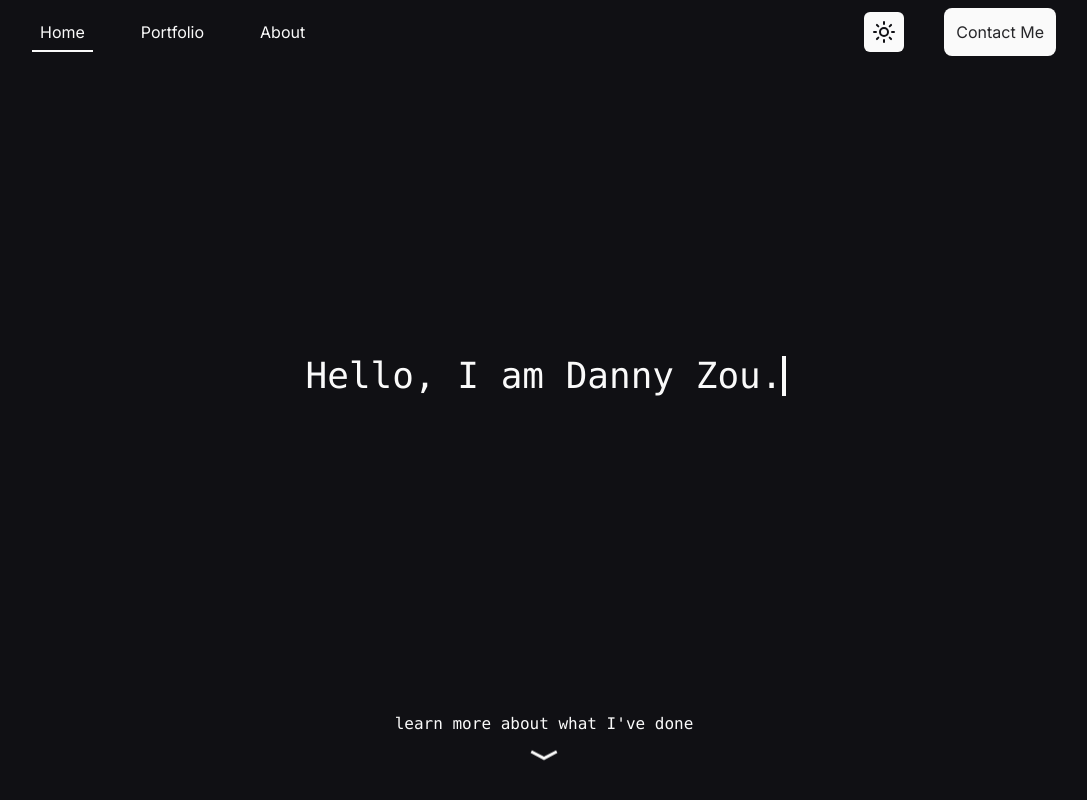
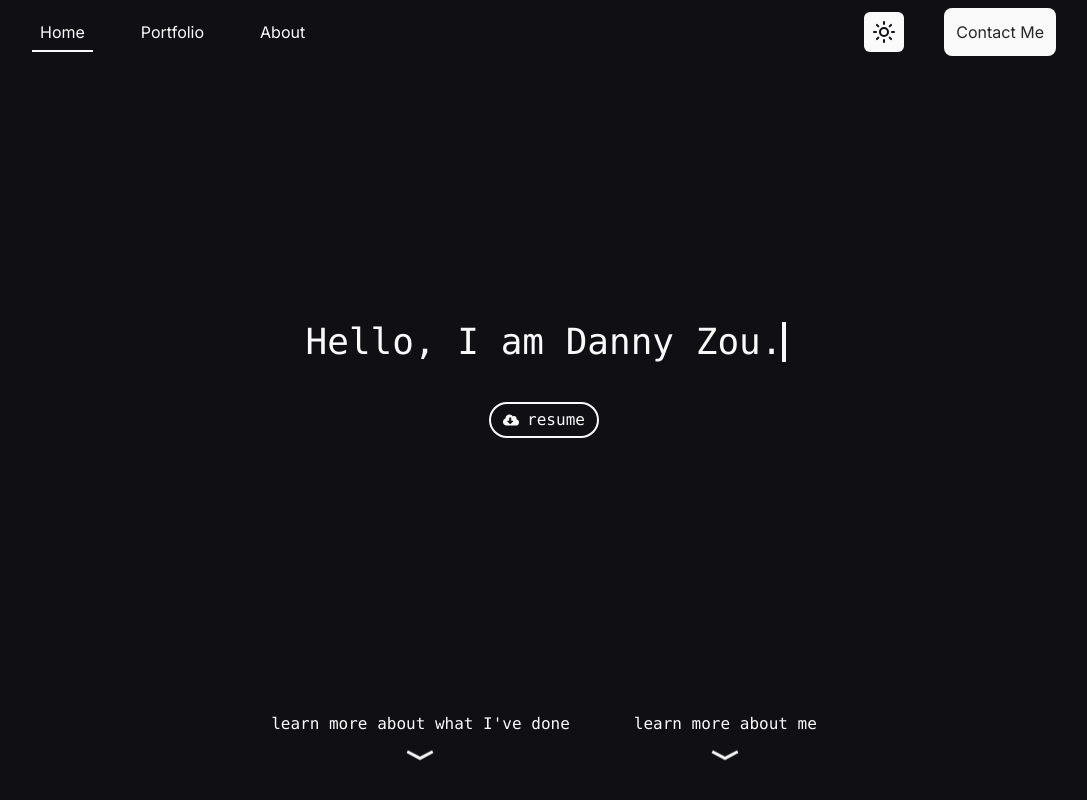
Before and after one commit to danny-zou18/portfolio-site, a Next.js app in the folder project/: page / in a window 1280 px wide. Shown: the whole page, without its empty margins (96-1183 px from the left). Built offline with nearby package versions, Linux system fonts and the light colour scheme.

Commit message:
added link to about page in home page

```diff
--- /dev/null
+++ b/project/src/app/about/page.tsx
@@ -0,0 +1,11 @@
+"use client"
+
+const AboutPage = () => {
+    return (
+        <div className="w-[80%] mx-auto">
+            about
+        </div>
+    )
+}
+
+export default AboutPage;
--- a/project/src/app/page.tsx
+++ b/project/src/app/page.tsx
@@ -1,23 +1,42 @@
 "use client";
 
 import TextAnimation from "@/components/home/TextAnimation";
+
 import { RiArrowDownWideFill } from "react-icons/ri";
+import { FaCloudDownloadAlt } from "react-icons/fa";
+
 import Link from "next/link";
 import { motion } from "framer-motion";
 
 export default function Home() {
   return (
-    <main className="flex justify-center items-center overflow-hidden w-[80%] h-[80vh] ml-auto mr-auto  p-10 ">
+    <main className="flex flex-col justify-center items-center overflow-hidden w-[80%] h-[80vh] ml-auto mr-auto  p-10 ">
       <TextAnimation text="Hello, I am Danny Zou." />
+      <motion.a
+        href="/Danny_Zou_Resume.pdf"
+        download="My_Resume.pdf"
+        className="flex flex-row items-center mt-10 p-1 px-3 border-2 border-primary text-md font-mono rounded-full"
+        initial={{ opacity: 0 }}
+        animate={{ opacity: 1 }}
+        transition={{ delay: 2.5, duration: 1 }}
+      >
+        <FaCloudDownloadAlt />
+        <span className="ml-2">resume</span>
+      </motion.a>
+
 
       <motion.div
         initial={{ opacity: 0 }}
         animate={{ opacity: 1 }}
         transition={{ delay: 2.5, duration: 1 }}
-        className="absolute bottom-5"
+        className="absolute bottom-5 flex gap-16"
       >
         <Link href="/portfolio" className="">
           <h1 className="font-mono mb-2">learn more about what I've done</h1>
+          <RiArrowDownWideFill className=" animate-bounce-slow text-primary text-4xl mx-auto" />
+        </Link>
+        <Link href="/about" className="">
+          <h1 className="font-mono mb-2">learn more about me</h1>
           <RiArrowDownWideFill className=" animate-bounce-slow text-primary text-4xl mx-auto" />
         </Link>
       </motion.div>
--- a/project/src/components/home/TextAnimation.tsx
+++ b/project/src/components/home/TextAnimation.tsx
@@ -18,7 +18,7 @@ const TextAnimation: React.FC<TextAnimationProps> = ({ text }) => {
         before:absolute before:inset-0 before:animate-typewriter
         before:bg-background
         after:absolute after:inset-0 after:w-[0.125em] after:animate-caret
-        after:bg-primary font-[400] text-primary text-4xl">
+        after:bg-primary font-[400] text-primary text-4xl mt-2">
         {contactModal.isOpen ? "" : text}
       </h1>
     </div>
```
